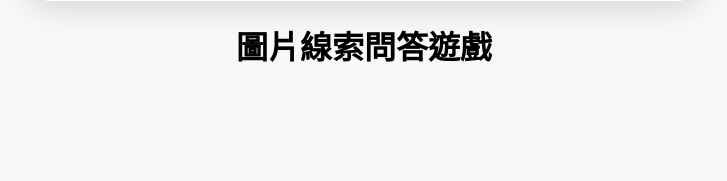
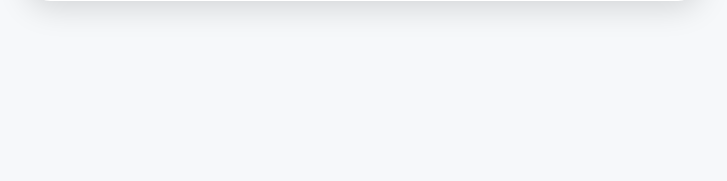
Before and after one commit to ou891226-spec/ouu, a PHP site: page /clue.php in a window 1280 px wide. Shown: the part 619-800 px from the top of the page, without its empty margins (276-1003 px from the left). Run offline with PHP 8.4, Linux system fonts and the light colour scheme; data comes from the database, SQL or seed files in the repository.

Commit message:
改回原版本

```diff
--- a/project12/clue.php
+++ b/project12/clue.php
@@ -52,7 +52,3 @@ $image_path = 'img/two people-1_0.jpg';
     </div>
 </body>
 </html>
-<body>
-
-</body>
-<h1>圖片線索問答遊戲</h1>
```
